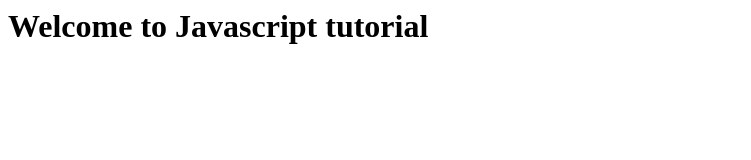
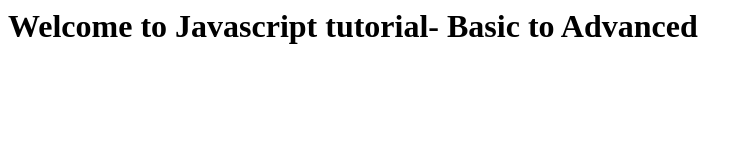
Before and after one commit to BHUSHAN000/JavaScript_Tutrial_Basic_To_Advanced, a plain HTML site: page index.html in a window 1280 px wide. Shown: the whole page, without its empty margins (0-751 px from the left). Drawn offline with Linux system fonts and the light colour scheme.

Commit message:
Update index.html

```diff
--- a/index.html
+++ b/index.html
@@ -3,10 +3,12 @@
     <title>Javascript Programming</title>
 </head>
 <body>
-    <h1>Welcome to Javascript tutorial</h1>
+    <h1>Welcome to Javascript tutorial- Basic to Advanced</h1>
     <!-- <script type="text/javascript" src="./lesson3.js" /> -->
     <!-- <script type="text/javascript" src="./lesson4.js" /> -->
-    <script type="text/javascript" src="./lesson5.js"/>
+    <!-- <script type="text/javascript" src="./lesson5.js"/> -->
+    <!-- <script type="text/javascript" src="./lesson6.js"/> -->
+    <script type="text/javascript" src="./lesson7.js"/>
 
 </body>
 </html>
```
